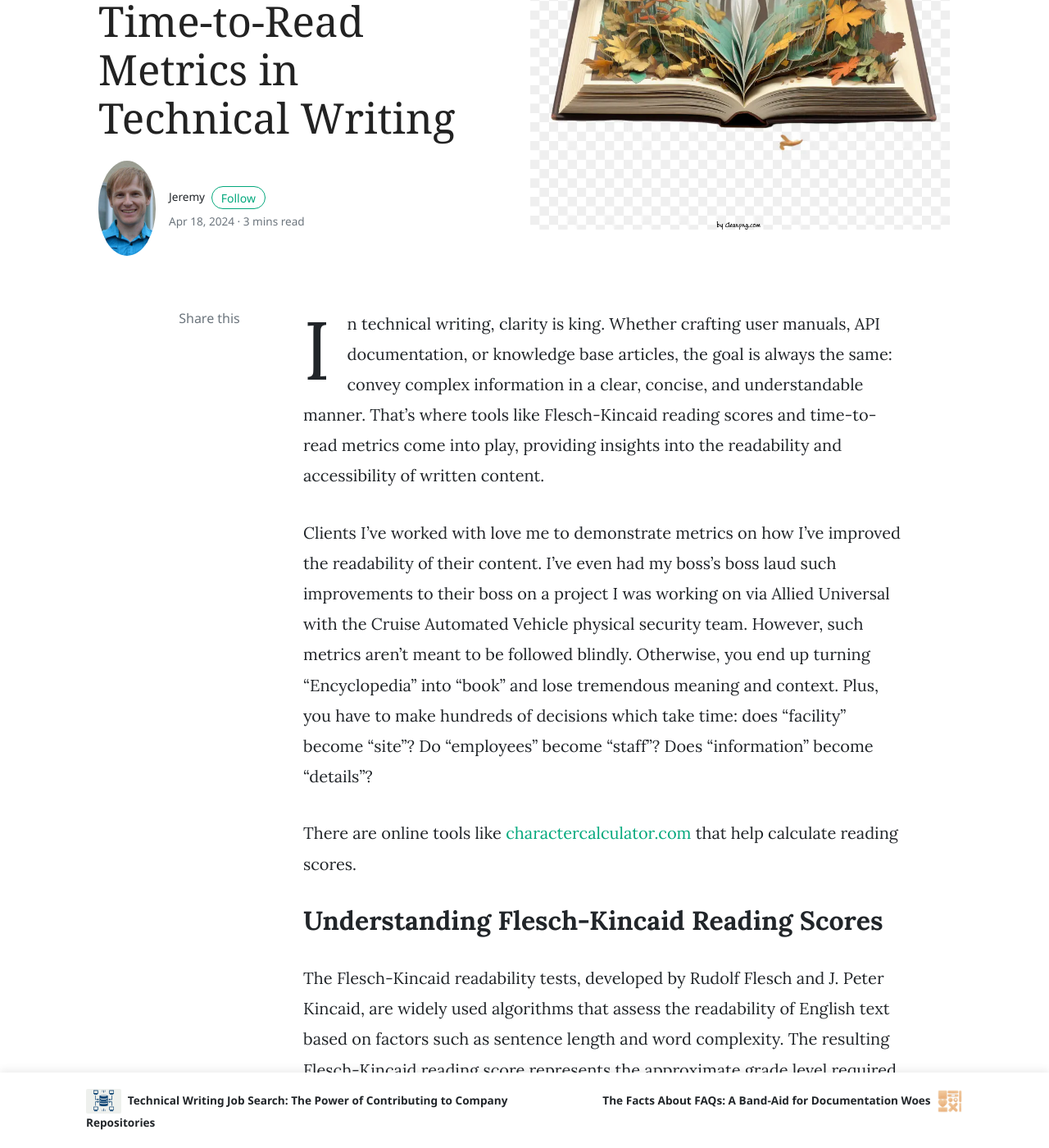
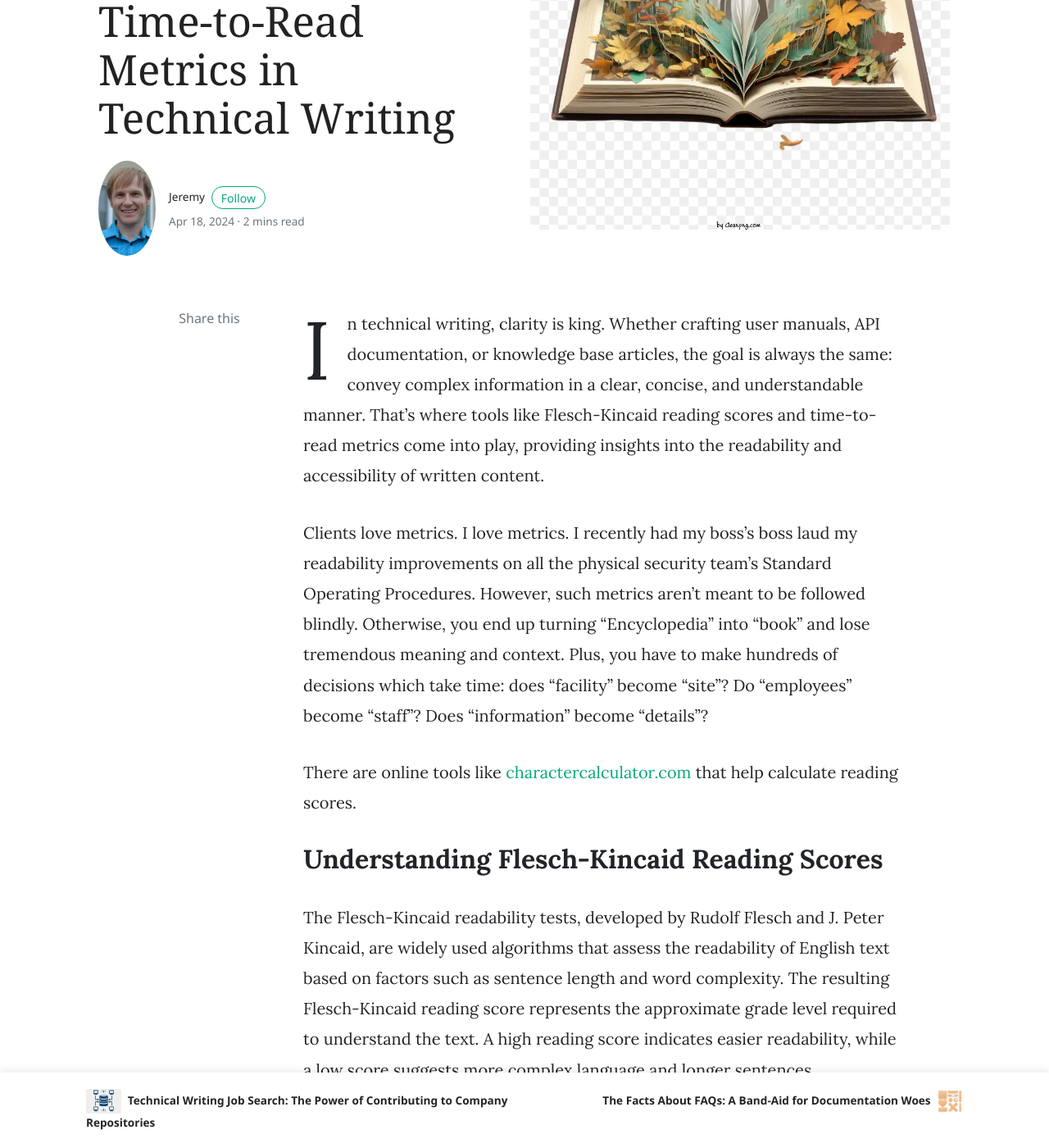
Before and after one commit to stumblefiend/jeremy.pugh, a Jekyll site: the page built from _posts/2024-04-18-reading-scores.md, in a window 1280 px wide and 1400 px high, scrolled down 405 px. Shown: the whole window at 82% size. Built offline with Jekyll 4.4.1, drawn with Linux system fonts in a browser that asks for light colours; nearby versions of some CDN libraries; comment, search, counter and statistics services are not loaded.

Commit message:
Update 2024-04-18-reading-scores.md

```diff
--- a/_posts/2024-04-18-reading-scores.md
+++ b/_posts/2024-04-18-reading-scores.md
@@ -9,13 +9,13 @@ tags: [featured]
 
 In technical writing, clarity is king. Whether crafting user manuals, API documentation, or knowledge base articles, the goal is always the same: convey complex information in a clear, concise, and understandable manner. That's where tools like Flesch-Kincaid reading scores and time-to-read metrics come into play, providing insights into the readability and accessibility of written content.
 
-Clients I've worked with love me to demonstrate metrics on how I've improved the readability of their content. I've even had my boss's boss laud such improvements to their boss on a project I was working on via Allied Universal with the Cruise Automated Vehicle physical security team. However, such metrics aren't meant to be followed blindly. Otherwise, you end up turning "Encyclopedia" into "book" and lose tremendous meaning and context. Plus, you have to make hundreds of decisions which take time: does "facility" become "site"? Do "employees" become "staff"? Does "information" become "details"?
+Clients love metrics. I love metrics. I recently had my boss's boss laud my readability improvements on all the physical security team's Standard Operating Procedures. However, such metrics aren't meant to be followed blindly. Otherwise, you end up turning "Encyclopedia" into "book" and lose tremendous meaning and context. Plus, you have to make hundreds of decisions which take time: does "facility" become "site"? Do "employees" become "staff"? Does "information" become "details"?
 
 There are online tools like [charactercalculator.com](https://charactercalculator.com/flesch-reading-ease/) that help calculate reading scores.
 
 ## Understanding Flesch-Kincaid Reading Scores
 
-The Flesch-Kincaid readability tests, developed by Rudolf Flesch and J. Peter Kincaid, are widely used algorithms that assess the readability of English text based on factors such as sentence length and word complexity. The resulting Flesch-Kincaid reading score represents the approximate grade level required to understand the text. A lower score indicates easier readability, while a higher score suggests more complex language and longer sentences.
+The Flesch-Kincaid readability tests, developed by Rudolf Flesch and J. Peter Kincaid, are widely used algorithms that assess the readability of English text based on factors such as sentence length and word complexity. The resulting Flesch-Kincaid reading score represents the approximate grade level required to understand the text. A high reading score indicates easier readability, while a low score suggests more complex language and longer sentences.
 
 In technical writing, aiming for a lower Flesch-Kincaid reading score can greatly enhance the accessibility and usability of documentation. By simplifying language, breaking down complex concepts into digestible chunks, and using shorter sentences, technical writers can ensure that their content is accessible to a wider audience, including users with varying levels of expertise and language proficiency.
 
```
